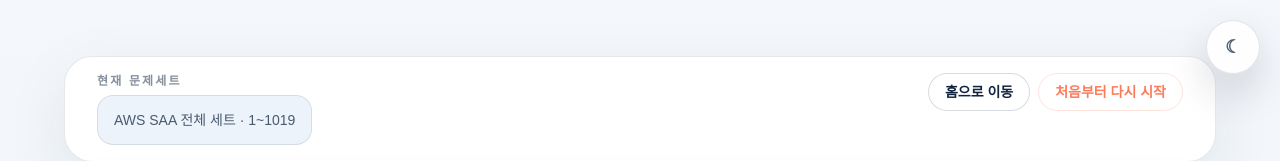
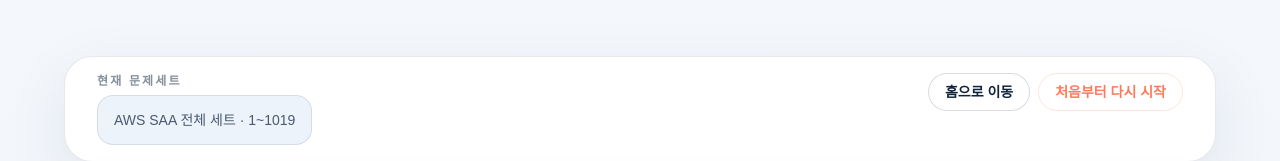
Before and after one commit to Kjjedd/exam-practice-app, a Next.js app: page /quiz in a window 1280 px wide. Shown: the top 161 px of the page. Built offline with nearby package versions, Linux system fonts and the light colour scheme.

Commit message:
fix: hide theme toggle in quiz

```diff
--- a/app/layout.tsx
+++ b/app/layout.tsx
@@ -36,7 +36,7 @@ export default function RootLayout({ children }: RootLayoutProps) {
       <body>
         <ThemeProvider>
           {children}
-          <ThemeToggle hiddenOnHome />
+          <ThemeToggle hiddenOnPathnames={["/", "/quiz"]} />
         </ThemeProvider>
       </body>
     </html>
--- a/components/theme/ThemeToggle.tsx
+++ b/components/theme/ThemeToggle.tsx
@@ -6,12 +6,12 @@ import { THEME_DARK, THEME_LIGHT } from "../../lib/theme/theme";
 import { useTheme } from "./ThemeProvider";
 
 type ThemeToggleProps = Readonly<{
-  hiddenOnHome?: boolean;
+  hiddenOnPathnames?: readonly string[];
   variant?: "floating" | "inline" | "compact";
 }>;
 
 export function ThemeToggle({
-  hiddenOnHome = false,
+  hiddenOnPathnames = [],
   variant = "floating"
 }: ThemeToggleProps) {
   const { isReady, setTheme, theme } = useTheme();
@@ -32,7 +32,7 @@ export function ThemeToggle({
         ? "theme-toggle-button theme-toggle-button-idle inline-flex h-11 w-11 items-center justify-center rounded-full text-lg font-semibold transition-all hover:-translate-y-0.5 hover:shadow-[0_12px_24px_rgba(15,23,42,0.18)]"
       : "theme-toggle-button theme-toggle-button-idle inline-flex h-11 w-11 items-center justify-center rounded-full text-lg font-semibold transition-all hover:-translate-y-0.5 hover:shadow-[0_12px_24px_rgba(15,23,42,0.18)]";
 
-  if (hiddenOnHome && pathname === "/") {
+  if (hiddenOnPathnames.includes(pathname)) {
     return null;
   }
 
```
